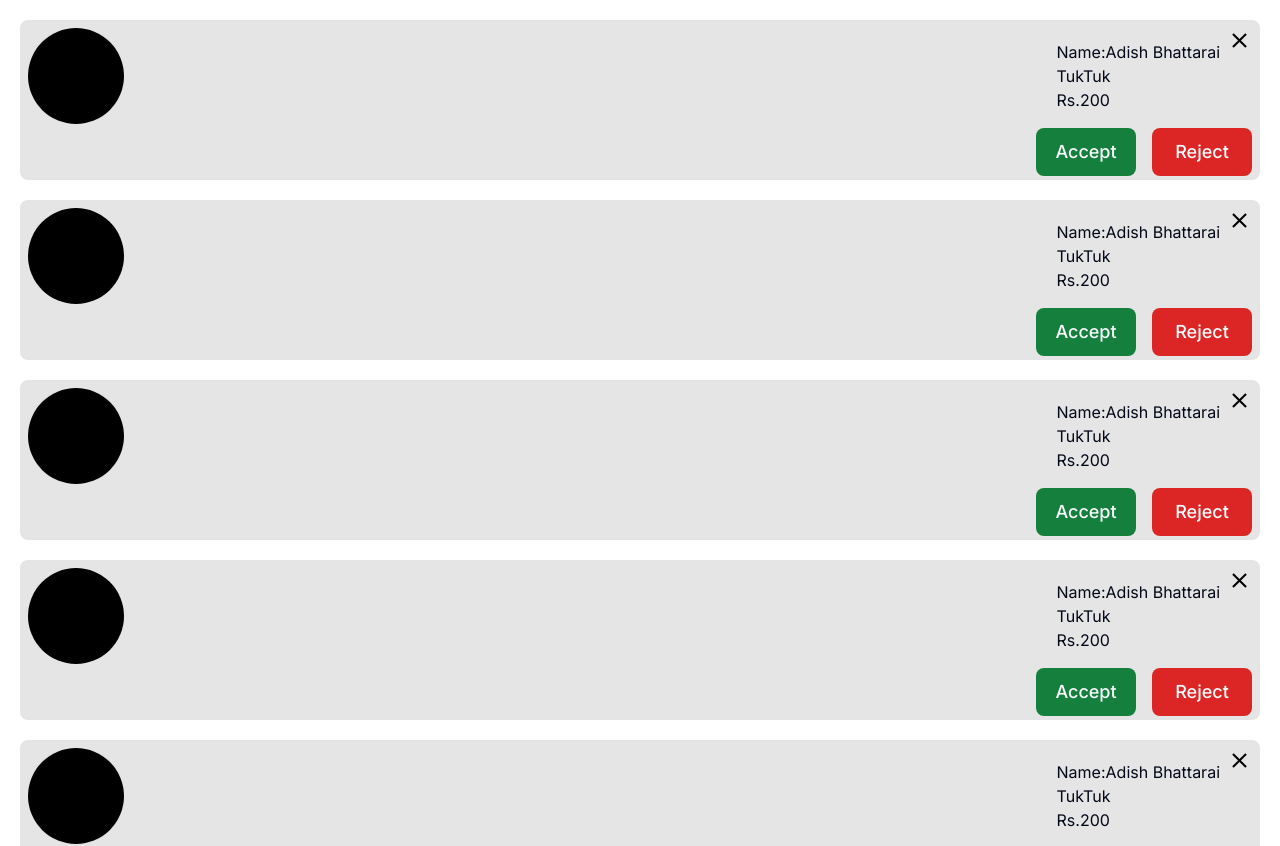
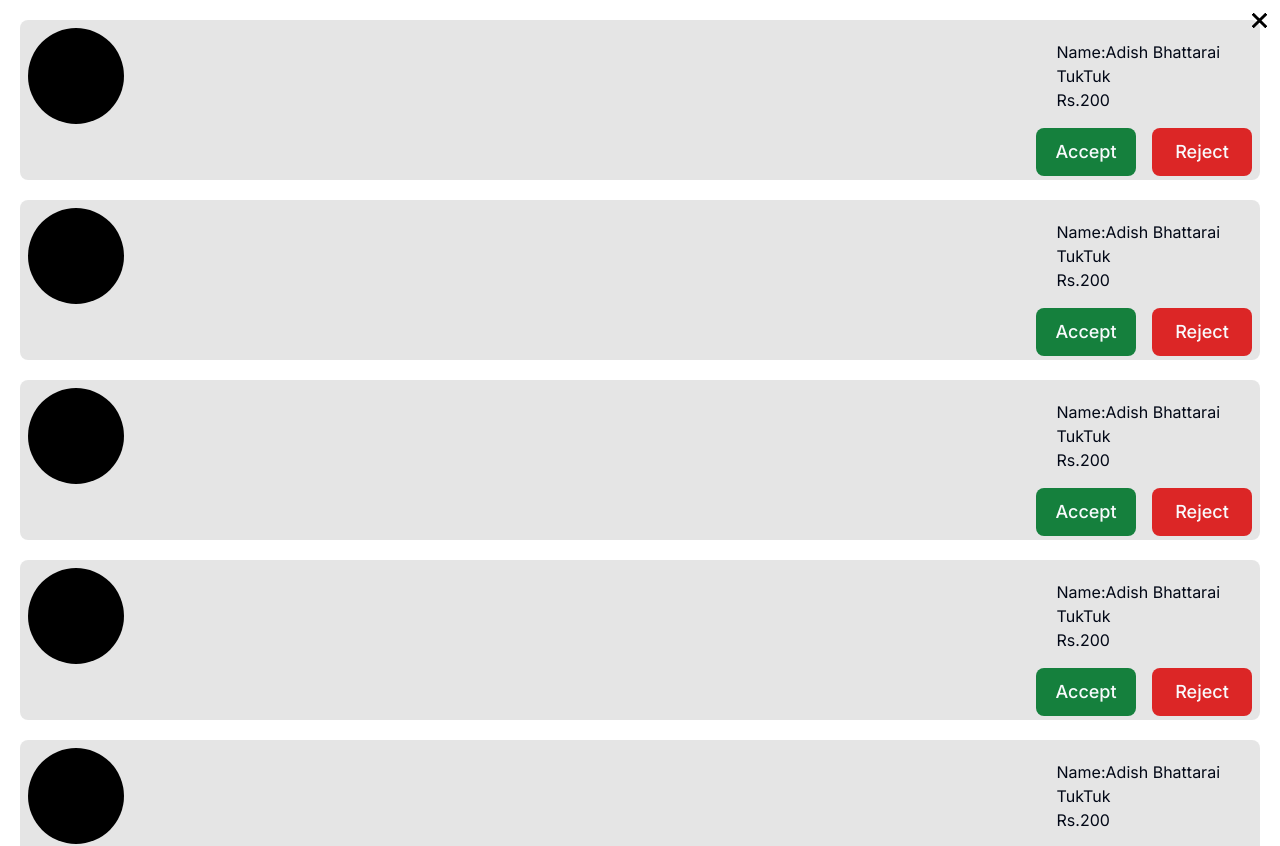
Before and after one commit to samirkhanalofficial/aces-nebula, a Next.js app: page /results in a window 1280 px wide. Shown: the top 846 px of the page. Built offline with nearby package versions, Linux system fonts and the light colour scheme.

Commit message:
short distance map fix

```diff
--- a/app/components/user/UserDetail.tsx
+++ b/app/components/user/UserDetail.tsx
@@ -4,6 +4,7 @@ import { IoMdClose } from "react-icons/io";
 export default function UserDetails() {
   return (
     <div className=" m-5 flex items-center justify-center">
+      <IoMdClose size={25} className="top-0 right-0 absolute m-2 text-black" />
       <div className="w-full h-40 bg-black/10 rounded-lg relative p-2">
         <div className="w-24 h-24 rounded-full bg-black"></div>
         <div className="flex flex-col absolute right-10 top-5">
@@ -11,10 +12,7 @@ export default function UserDetails() {
           <p>TukTuk</p>
           <p>Rs.200</p>
         </div>
-        <IoMdClose
-          size={25}
-          className="top-0 right-0 absolute m-2 text-black"
-        />
+
         <div className="flex gap-x-4 bottom-0 right-0 absolute px-2 py-1 ">
           <Button
             variant={`default`}
--- a/app/scan/page.tsx
+++ /dev/null
@@ -1,12 +0,0 @@
-import React from "react";
-import Scanner from "../components/scan/Scanner";
-
-function page() {
-  return (
-    <main className="flex items-center justify-center h-screen ">
-      <Scanner />
-    </main>
-  );
-}
-
-export default page;
```
